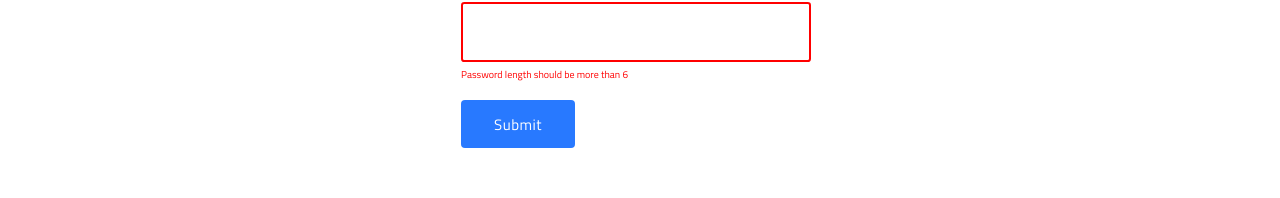
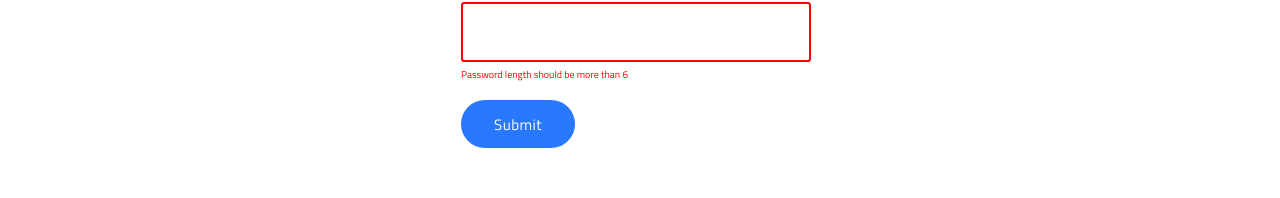
Before and after one commit to fineanmol/Annoying-submit-button, a React (Create React App) app: page / in a window 1280 px wide. Shown: the part 380-578 px from the top of the page. Built offline with nearby package versions, Linux system fonts and the light colour scheme.

Commit message:
Refactors code and adds rounded button as type

```diff
--- a/src/App.css
+++ b/src/App.css
@@ -1,5 +1,4 @@
 @import url('https://fonts.googleapis.com/css2?family=Poppins:wght@200;300;400&family=Titillium+Web:ital,wght@0,200;0,300;0,400;1,200;1,300&family=Ubuntu:ital,wght@0,300;0,400;0,500;1,300;1,400&display=swap');
-
 * {
     box-sizing: border-box;
     padding: 0;
@@ -85,25 +84,6 @@ body {
     justify-content: flex-end;
 }
 
-.submit-button {
-  margin-top: 1.75rem;
-  background-color: #2879ff;
-  color: #fff;
-  letter-spacing: 0.5px;
-  padding: 0.85em 2.2em;
-  border: none;
-  font-size: 1.5rem;
-  font-weight: 500;
-  border-radius: 4px;
-
-  cursor:pointer;
-}
-
-.button-success {
-  color: white;
-  background-color: #03bb56;
-}
-
 .toast {
     position: absolute;
     margin-top: 20px;
--- a/src/App.js
+++ b/src/App.js
@@ -1,11 +1,12 @@
-import React from 'react';
-import './App.css';
-import Footer from './components/Footer';
+import React from "react";
+import "./App.css";
+import Footer from "./components/Footer";
+import Button from "./components/Button";
 
 function App() {
   const [form, setForm] = React.useState({
-    email: '',
-    password: '',
+    email: "",
+    password: "",
   });
 
   const [toggleClass, setToggleClass] = React.useState(false);
@@ -23,10 +24,8 @@ function App() {
       setShowToast(true);
       setTimeout(() => {
         setShowToast(false);
-      }, 1000)
+      }, 1000);
     }
-
-
   };
 
   const validateEmail = (email) => {
@@ -35,6 +34,12 @@ function App() {
       .match(
         /^(([^<>()[\]\\.,;:\s@"]+(\.[^<>()[\]\\.,;:\s@"]+)*)|(".+"))@((\[[0-9]{1,3}\.[0-9]{1,3}\.[0-9]{1,3}\.[0-9]{1,3}\])|(([a-zA-Z\-0-9]+\.)+[a-zA-Z]{2,}))$/
       );
+  };
+
+  const isFormValid = () => {
+    if (form !== null && form !== undefined)
+      return form.password.length > 6 && validateEmail(form.email);
+    return false;
   };
 
   return (
@@ -51,8 +56,9 @@ function App() {
               Email <span className="requiredLabel">*</span>
             </label>
             <input
-              className={`input ${!validateEmail(form.email) ? 'wrong-input' : 'correct-input'
-                }`}
+              className={`input ${
+                !validateEmail(form.email) ? "wrong-input" : "correct-input"
+              }`}
               type="email"
               name="email"
               value={form.email}
@@ -64,11 +70,9 @@ function App() {
           </div>
           <div>
             {!validateEmail(form.email) ? (
-              <p className="warning-message">
-                Enter a valid email id
-              </p>
+              <p className="warning-message">Enter a valid email id</p>
             ) : (
-              ''
+              ""
             )}
           </div>
           <div className="input-block">
@@ -76,8 +80,9 @@ function App() {
               Password <span className="requiredLabel">*</span>
             </label>
             <input
-              className={`input ${form.password.length <= 6 ? 'wrong-input' : 'correct-input'
-                }`}
+              className={`input ${
+                form.password.length <= 6 ? "wrong-input" : "correct-input"
+              }`}
               type="password"
               name="password"
               value={form.password}
@@ -93,22 +98,24 @@ function App() {
                 Password length should be more than 6
               </p>
             ) : (
-              ''
+              ""
             )}
           </div>
           <div
-            className={`submit-button-wrapper ${toggleClass ? 'float-end' : 'float-start'}`}
+            className={`submit-button-wrapper ${
+              toggleClass ? "float-end" : "float-start"
+            }`}
           >
-            <button
-              tabIndex={-1}
-              className={`submit-button ${(form.password.length > 6 && validateEmail(form.email) )? 'button-success' : ''
-                }`}
-              onMouseEnter={annoyingSubmitButton}
-            >
-              Submit
-            </button>
+            <Button
+              {...{
+                onHover: annoyingSubmitButton,
+                isFormValid,
+                text: "Submit",
+                type: "pill",
+              }}
+            />
           </div>
-          <div className={`toast ${showToast ? 'fadeIn' : 'fadeOut'}`}>
+          <div className={`toast ${showToast ? "fadeIn" : "fadeOut"}`}>
             You can not submit until you fix all the validation errors...
           </div>
         </form>
--- /dev/null
+++ b/src/components/Button/Button.css
@@ -0,0 +1,21 @@
+.submit-button {
+    margin-top: 1.75rem;
+    background-color: #2879ff;
+    color: #fff;
+    letter-spacing: 0.5px;
+    padding: 0.85em 2.2em;
+    border: none;
+    font-size: 1.5rem;
+    font-weight: 500;
+    border-radius: 4px;
+    cursor: pointer;
+}
+
+.button-success {
+    color: white;
+    background-color: #03bb56;
+}
+
+.btn-pill {
+    border-radius: 25px;
+}
--- /dev/null
+++ b/src/components/Button/Button.jsx
@@ -0,0 +1,20 @@
+import React from 'react';
+import './Button.css';
+
+const Button = ({ onHover, isFormValid, text, type }) => {
+    return (
+        <button
+            tabIndex={-1}
+            className={`
+                submit-button
+                ${isFormValid() ? "button-success" : ""}
+                ${type === 'pill' ? 'btn-pill' : ''}
+            `}
+            onMouseEnter={onHover}
+        >
+            {text}
+        </button>
+    );
+};
+
+export default Button;
--- /dev/null
+++ b/src/components/Button/index.jsx
@@ -0,0 +1,3 @@
+import Button from "./Button";
+
+export default Button
--- /dev/null
+++ b/src/components/Footer/index.jsx
@@ -0,0 +1,3 @@
+import Footer from "./Footer";
+
+export default Footer;
```
Also changed, not shown: src/components/Footer/Footer.css (renamed from src/components/Footer.css), src/components/Footer/Footer.jsx (renamed from src/components/Footer.jsx). Lines whose indentation alone changed are shown as unchanged.
